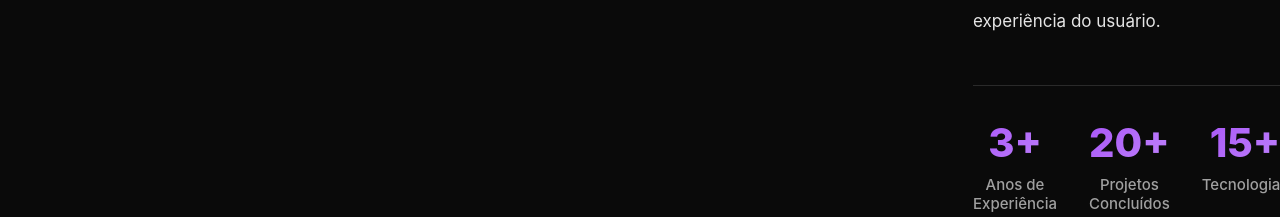
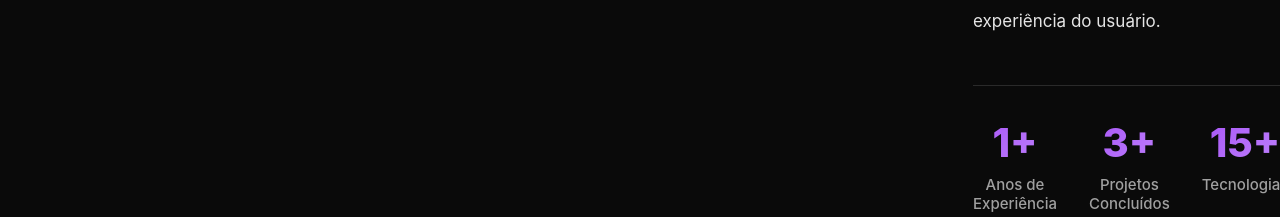
Before and after one commit to isabelmaito/Portfolio, a React (Vite) app: page / in a window 1280 px wide. Shown: the part 2448-2665 px from the top of the page. Built offline with nearby package versions, Linux system fonts and the light colour scheme; the HTML template or start-up script is replaced by a standard one.

Commit message:
update experience and projects statistics in Sobre component

```diff
--- a/src/pages/Sobre.jsx
+++ b/src/pages/Sobre.jsx
@@ -74,11 +74,11 @@
 
             <div className="stats">
               <div className="stat">
-                <div className="stat-number">3+</div>
+                <div className="stat-number">1+</div>
                 <div className="stat-label">Anos de Experiência</div>
               </div>
               <div className="stat">
-                <div className="stat-number">20+</div>
+                <div className="stat-number">3+</div>
                 <div className="stat-label">Projetos Concluídos</div>
               </div>
               <div className="stat">
```
